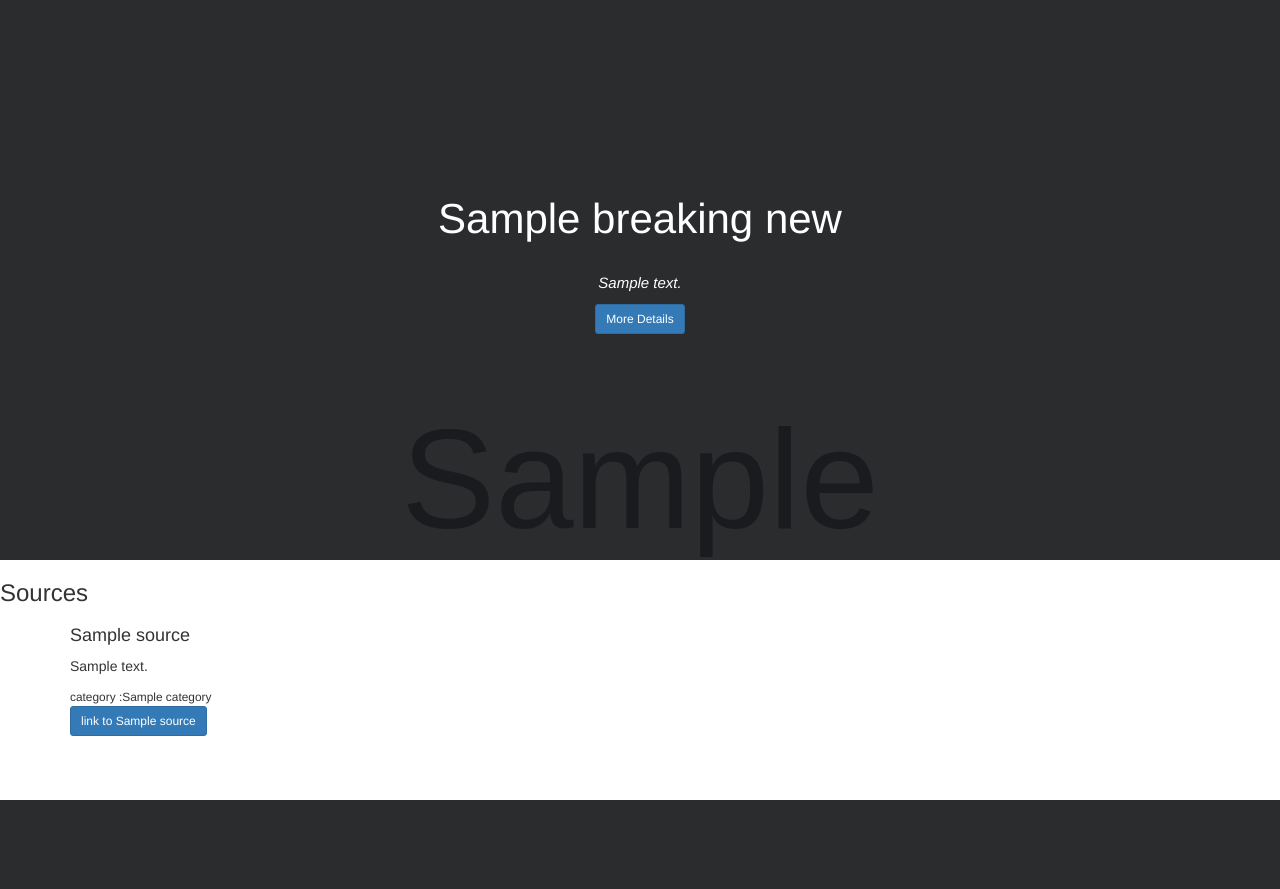
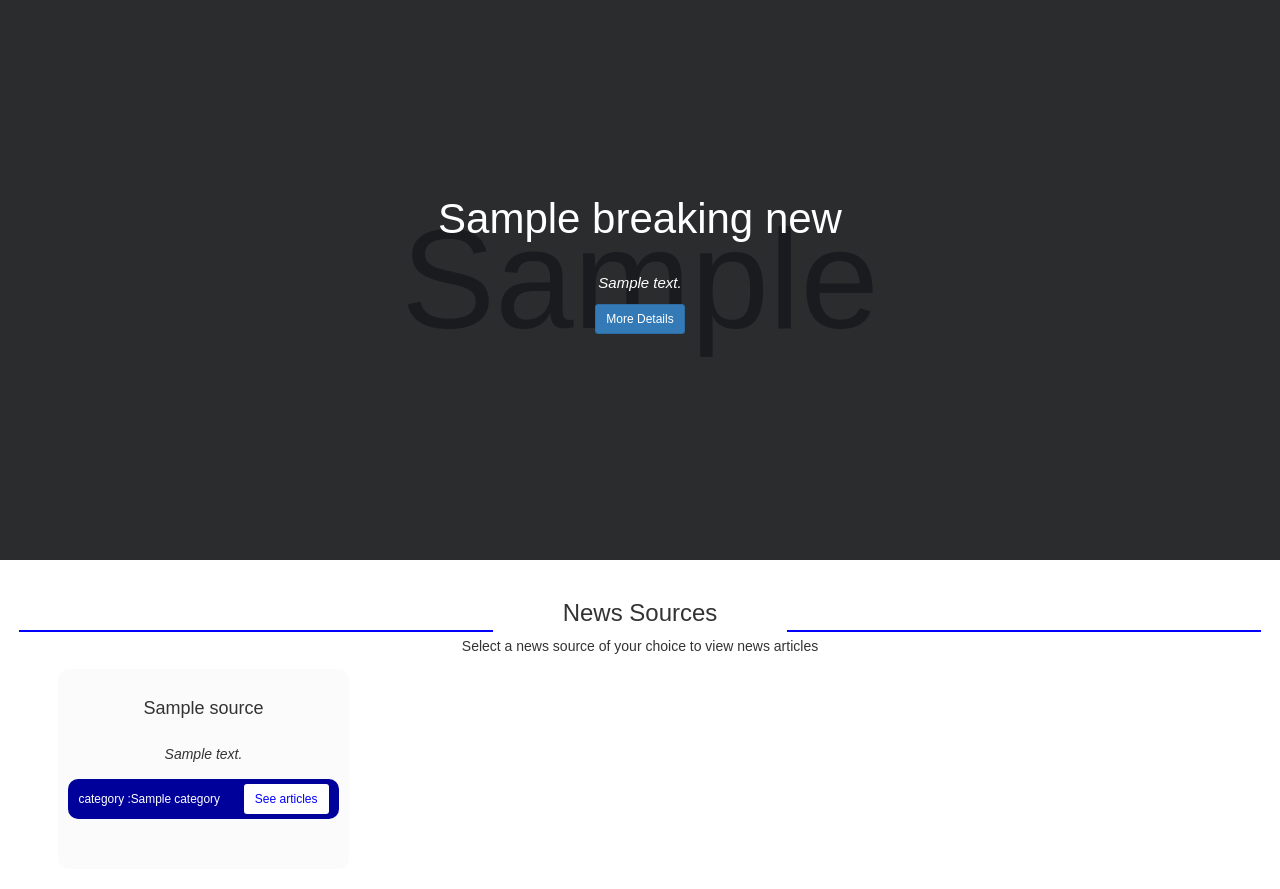
Before and after one commit to SteveMitto/news-api, a Python web app: template app/templates/index.html in a window 1280 px wide. Before the commit the page ends 800 px from the top, so only its background shows below. Run offline with Jinja, Linux system fonts and the light colour scheme; the template is opened without the code that fills it: most values are stand-ins (such as "Sample title", 1, 10 or a date in 2020); grey boxes marked "Sample" are stand-in pictures; some libraries are stand-ins or nearby versions.

Commit message:
This commit adds styles to the home page

```diff
--- a/app/templates/index.html
+++ b/app/templates/index.html
@@ -5,7 +5,9 @@
 {% block head %}
   {{ super() }}
   <style>
-
+    body{
+      font-family: 'Nunito', sans-serif;
+    }
     .top{
       height :70vh;
       padding:0;
@@ -27,9 +29,62 @@
       font-style: italic;
       padding:10px;
     }
+    .sources{
+      text-align:center;
+      padding:20px;
+      position:relative;
+    }
+    .sources::before{
+      content:'';
+      position:absolute;
+      top:70px;
+      height:2px;
+      background:blue;
+      width:37%;
+      right: 1.5%
+    }
+    .sources::after{
+      content:'';
+      position:absolute;
+      top:70px;
+      height:2px;
+      background:blue;
+      width:37%;
+      left: 1.5%
+    }
+    .card{
+      height:250px;
+      padding:10px;
+      background:rgba(0,0,0,.015);
+      border-radius:10px;
+    }
+    .card h4{
+      padding:10px;
+    }
+    .card p{
+      padding:5px;
+      font-style:italic;
+      line-height:20px;
+    }
+    .card-footer{
+      background:rgb(0,0,155);
+      color:white;
+      padding:25px;
+      padding:5px;
+      border-radius:10px;
+
+    }
+    .card-footer small{
+      margin-right:20px;
+    }
+    .card:hover{
+      transition:.5s;
+      background:rgba(0,0,0,.1);
+
+    }
   </style>
 {% endblock %}
-<div class="container-fluid top" style="height:70vh;background: url({{breakingNews.image}}) no-repeat;background-size:cover;">
+<div class="container-fluid top" style="height:70vh;background: url({{breakingNews.image}}) no-repeat;background-size:cover;background-position:center;background-attachment:fixed;">
   <div class="bg container-fluid" style="background-color:rgba(0,0,0,.8);height:100%">
   <h3>{{breakingNews.title}}</h3>
   <small>{{breakingNews.description}}</small>
@@ -38,7 +93,9 @@
     <small></small>
   </div>
 </div>
-<h3>Sources</h3>
+<div class="container-fluid sources">
+<h3 >News Sources</h3>
+<p>Select a news source of your choice to view news articles</p>
 <div class="container">
 <div class="row">
   {{ macro.displaySources(sources) }}
@@ -46,4 +103,5 @@
 </div>
 </div>
 
+</div>
 {% endblock %}
--- a/app/templates/marcos.html
+++ b/app/templates/marcos.html
@@ -1,11 +1,16 @@
 {% macro displaySources(sources) %}
+
     {% for source in sources %}
 
+    <div class="" style="margin:3px;">
       <div class="col-xs-6 col-sm-4 col-md-3 col-lg-3 card" style="max-height:200px;">
         <h4>{{source.name}}</h4>
-        <p>{{source.description | truncate(70) }}</p>
-        <small>category :{{source.category}}</small><br>
-        <a class="btn btn-primary btn-sm" href="/news-article/{{source.id}}">link to {{source.name}}</a>
+        <p>{{source.description | truncate(100) }}</p>
+        <div class="card-footer">
+        <small>category :{{source.category}}</small>
+        <a class="btn btn-sm" style="background:white;color:blue;" href="/news-article/{{source.id}}">See articles</a>
+      </div>
+      </div>
       </div>
 
 
```
